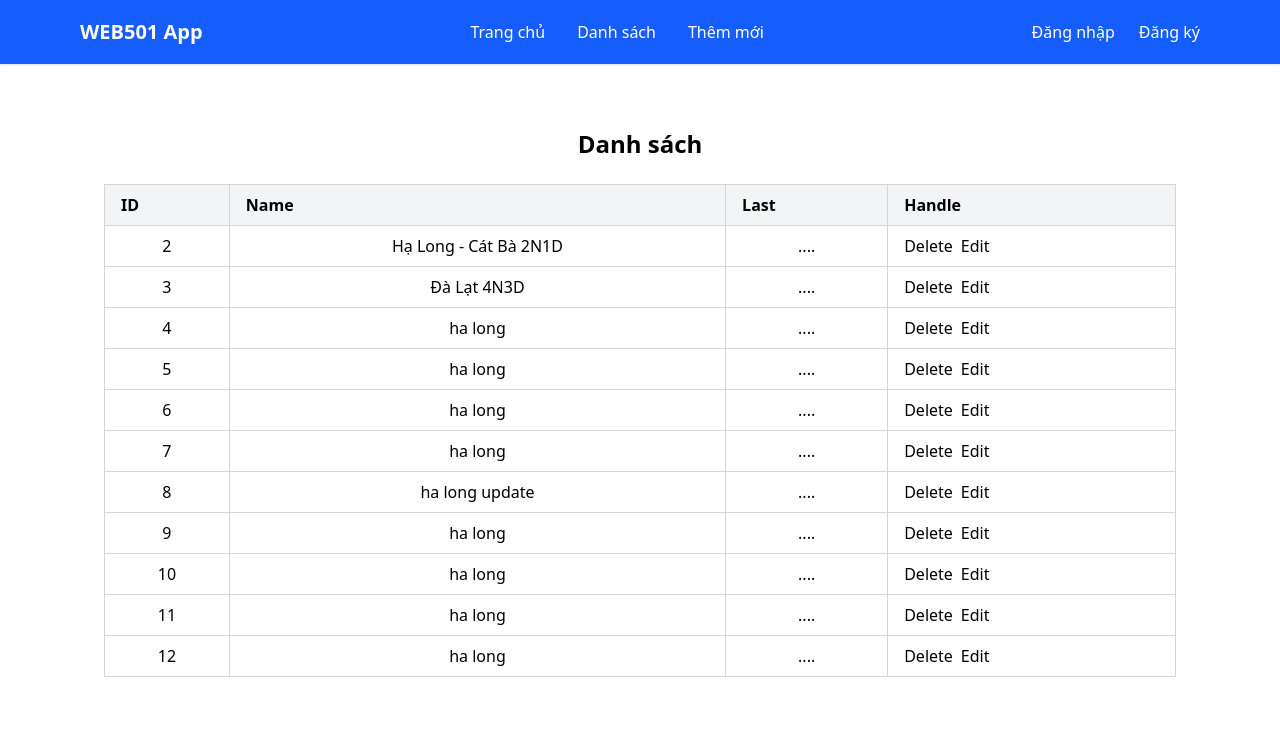
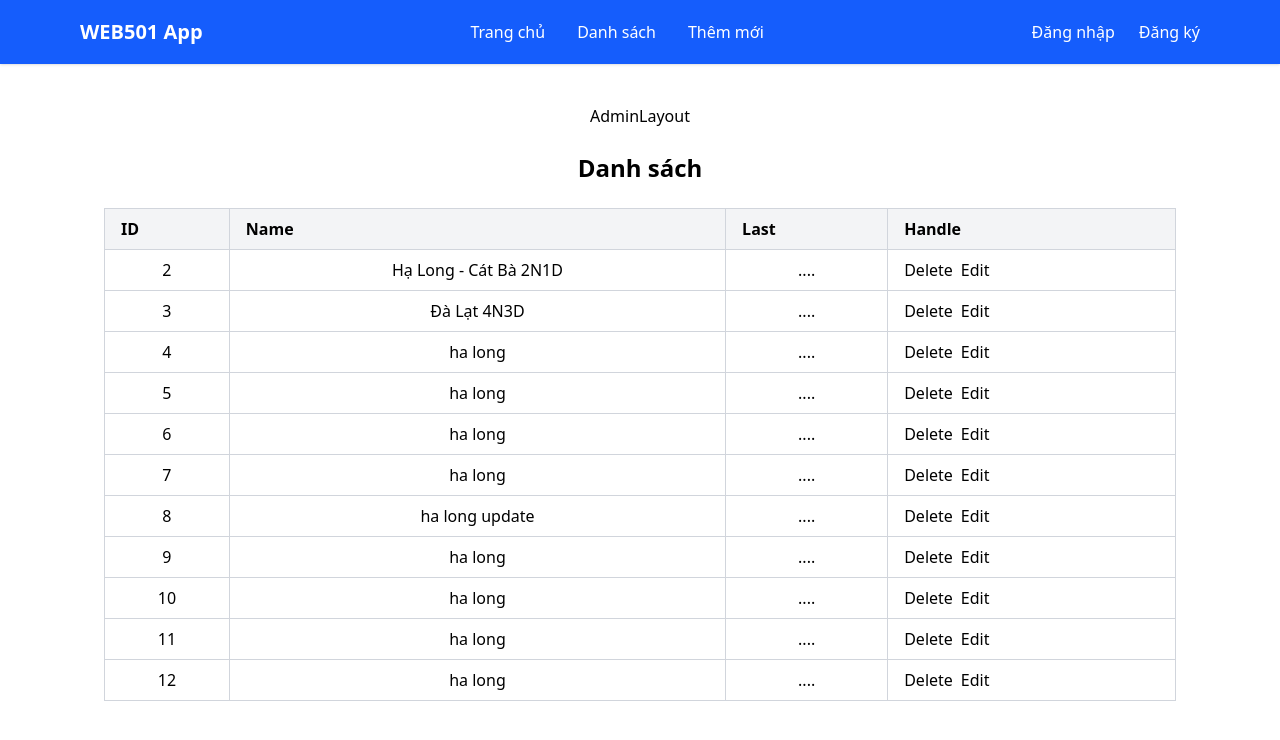
Before and after one commit to vanhoa690/ecmascript-fall25, a React (Vite) app in the folder WEB501-ECMA-Base-WD-20307/: page /list in a window 1280 px wide. Shown: the top 740 px of the page. Built offline with nearby package versions, Linux system fonts and the light colour scheme; data requests are answered from the project's data file; sample sign-in values are in the browser's storage.

Commit message:
protected route admin

```diff
--- a/WEB501-ECMA-Base-WD-20307/src/App.jsx
+++ b/WEB501-ECMA-Base-WD-20307/src/App.jsx
@@ -5,6 +5,7 @@ import AddPage from './pages/Add'
 import EditPage from './pages/Edit'
 import RegisterPage from './pages/Register'
 import LoginPage from './pages/Login'
+import AdminLayout from './layouts/AdminLayout'
 
 function App() {
   return (
@@ -41,9 +42,11 @@ function App() {
       {/* MAIN CONTENT */}
       <div className="max-w-6xl mx-auto mt-10 px-4 text-center">
         <Routes>
-          <Route path="/list" element={<ListPage />} />
-          <Route path="/add" element={<AddPage />} />
-          <Route path="/edit/:id" element={<EditPage />} />
+          <Route element={<AdminLayout />}>
+            <Route path="/list" element={<ListPage />} />
+            <Route path="/add" element={<AddPage />} />
+            <Route path="/edit/:id" element={<EditPage />} />
+          </Route>
           <Route path="/register" element={<RegisterPage />} />
           <Route path="/login" element={<LoginPage />} />
         </Routes>
--- /dev/null
+++ b/WEB501-ECMA-Base-WD-20307/src/layouts/AdminLayout.jsx
@@ -0,0 +1,18 @@
+import { Navigate, Outlet } from 'react-router-dom'
+
+function AdminLayout() {
+  // check token (hoac user)
+  const token = localStorage.getItem('token')
+
+  if (!token) return <Navigate to={'/login'} />
+
+  return (
+    <div>
+      AdminLayout
+      {/* slot */}
+      <Outlet />
+    </div>
+  )
+}
+
+export default AdminLayout
```
